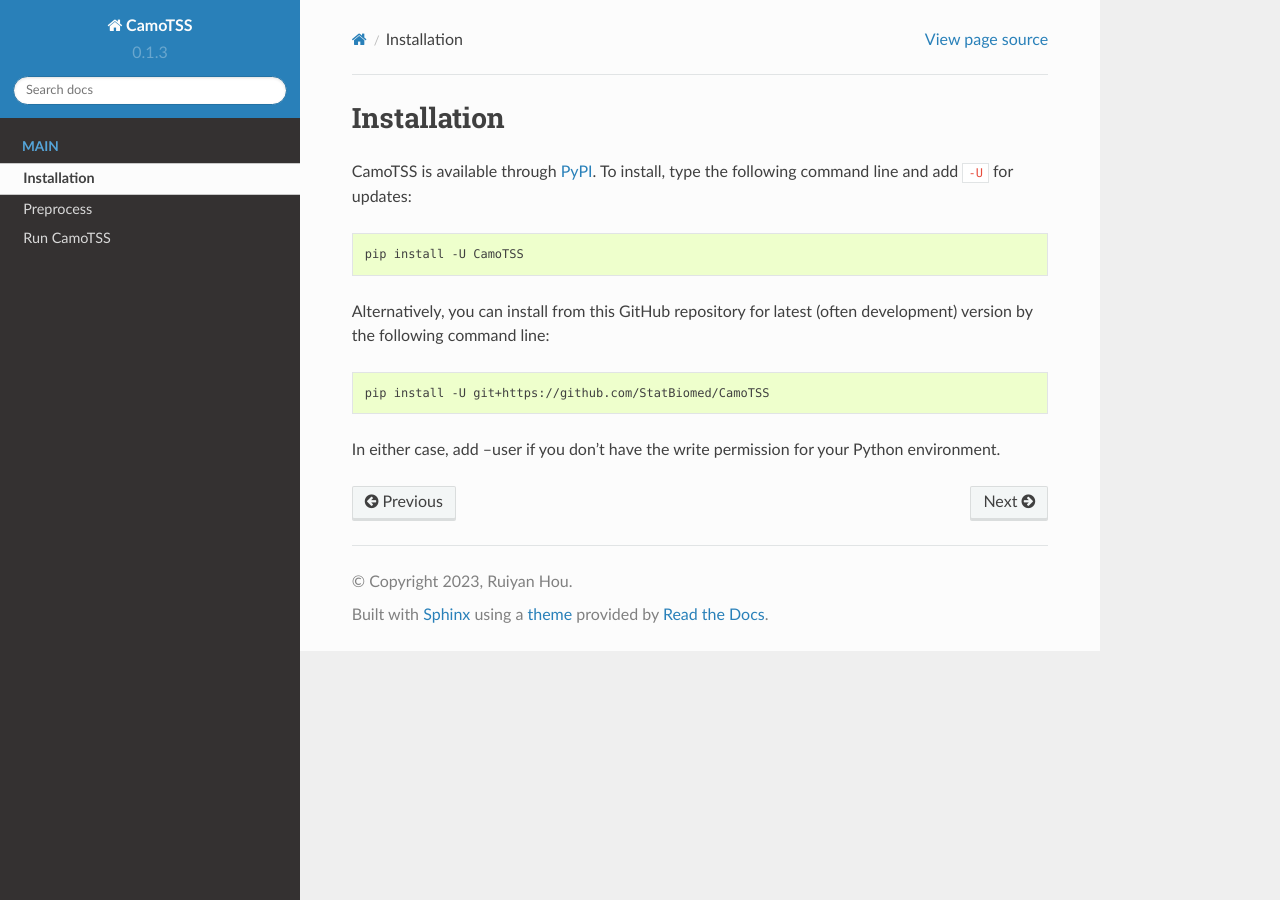
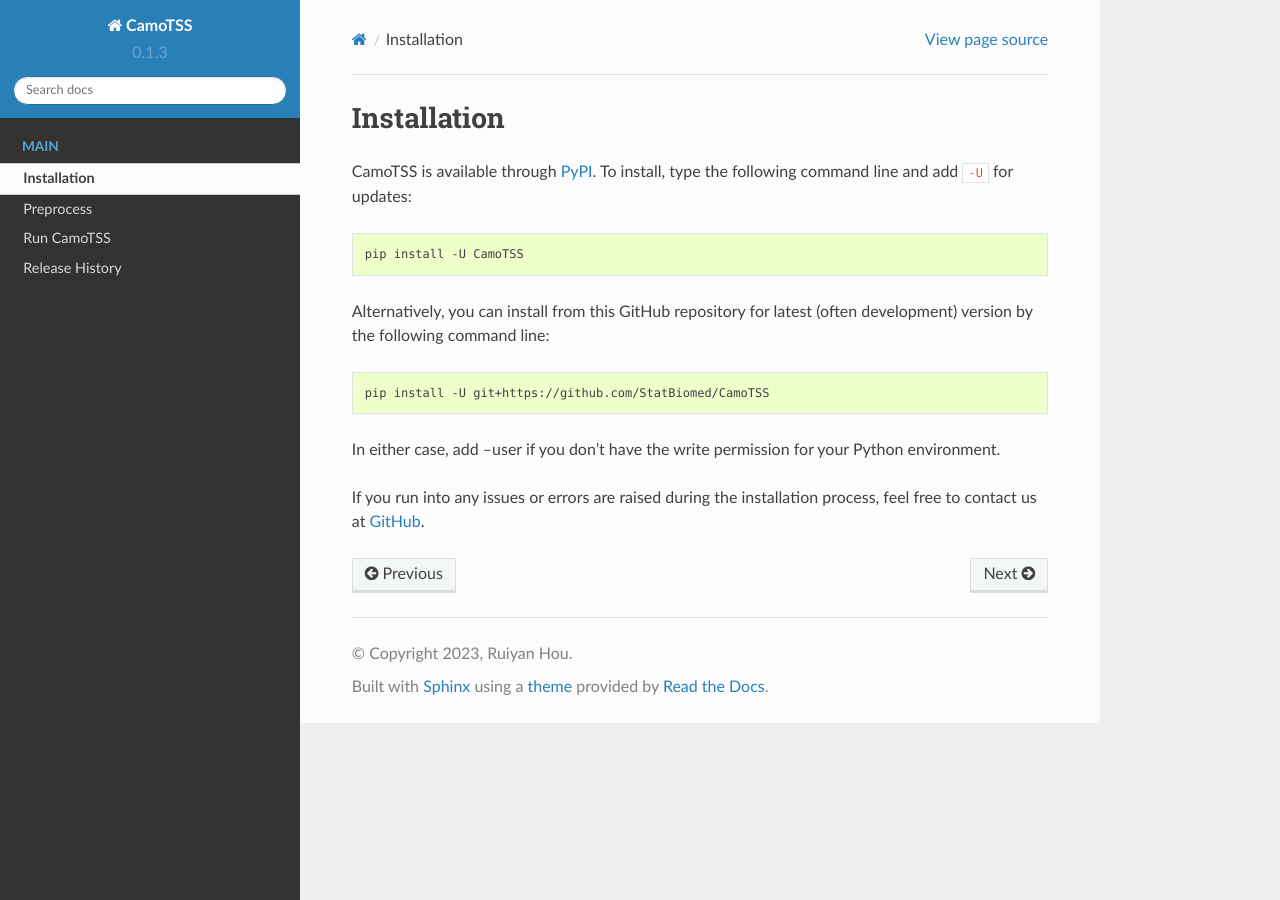
Before and after one commit to StatBiomed/CamoTSS, a Sphinx documentation site: the page built from docs/install.rst, in a window 1280 px wide. Built offline with Sphinx 7.4.7 and the Read the Docs theme 2.0.0, drawn with Linux system fonts in a browser that asks for light colours; pages that are not in the unit, such as notebooks, are missing from menus; the version number is read from the project's files by our own code.

Commit message:
change docs

```diff
--- a/docs/install.rst
+++ b/docs/install.rst
@@ -16,3 +16,7 @@
    pip install -U git+https://github.com/StatBiomed/CamoTSS
 
 In either case, add --user if you don’t have the write permission for your Python environment.
+
+If you run into any issues or errors are raised during the installation process, feel free to contact us at GitHub_.
+
+.. _GitHub: https://github.com/StatBiomed/CamoTSS/issues
```
Also changed, not shown: docs/index.rst (+5 -5 lines), docs/preprocess.rst (+4 -4 lines), docs/release.rst (added, +7 -0 lines), 1 other file.
